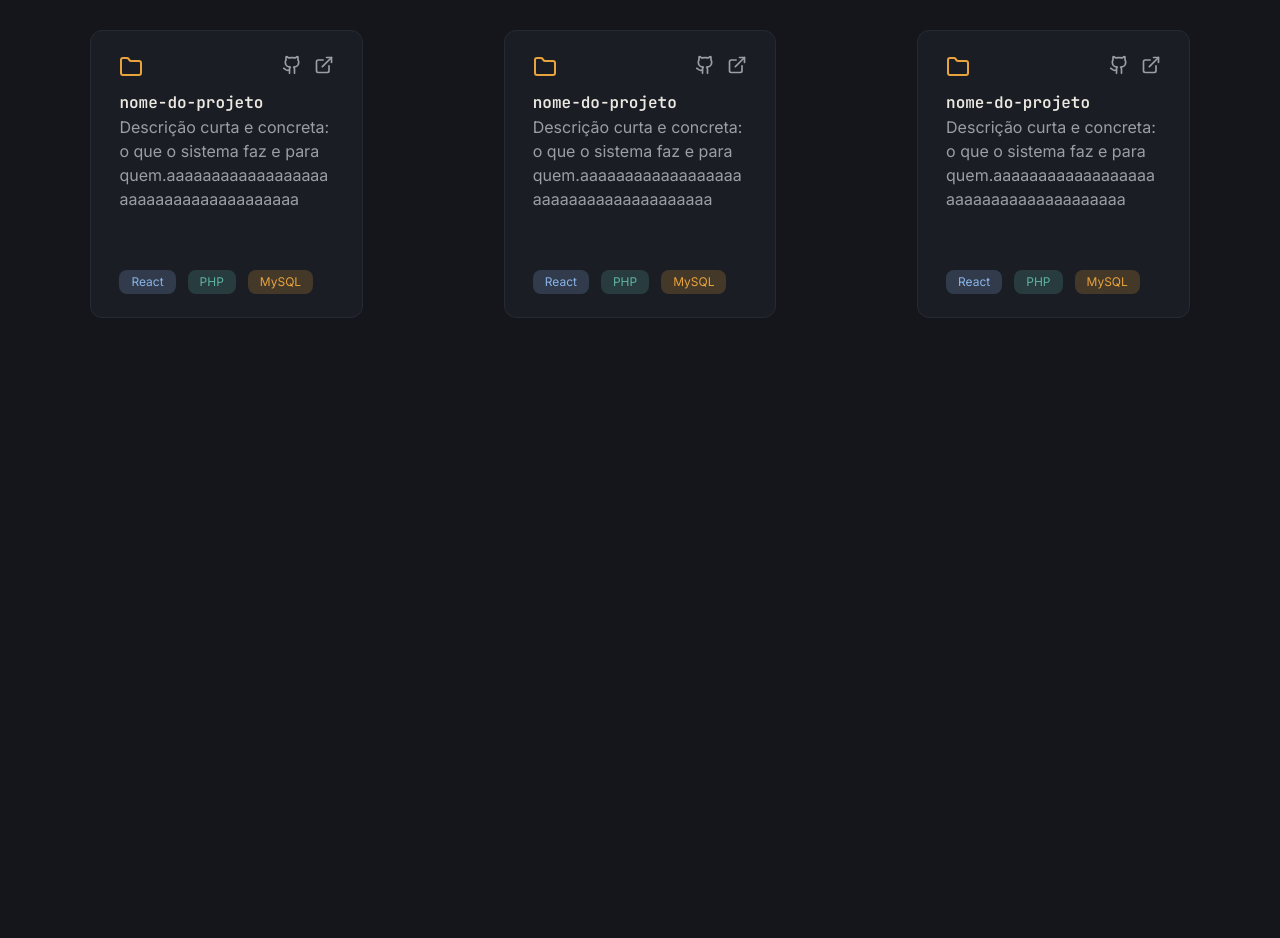
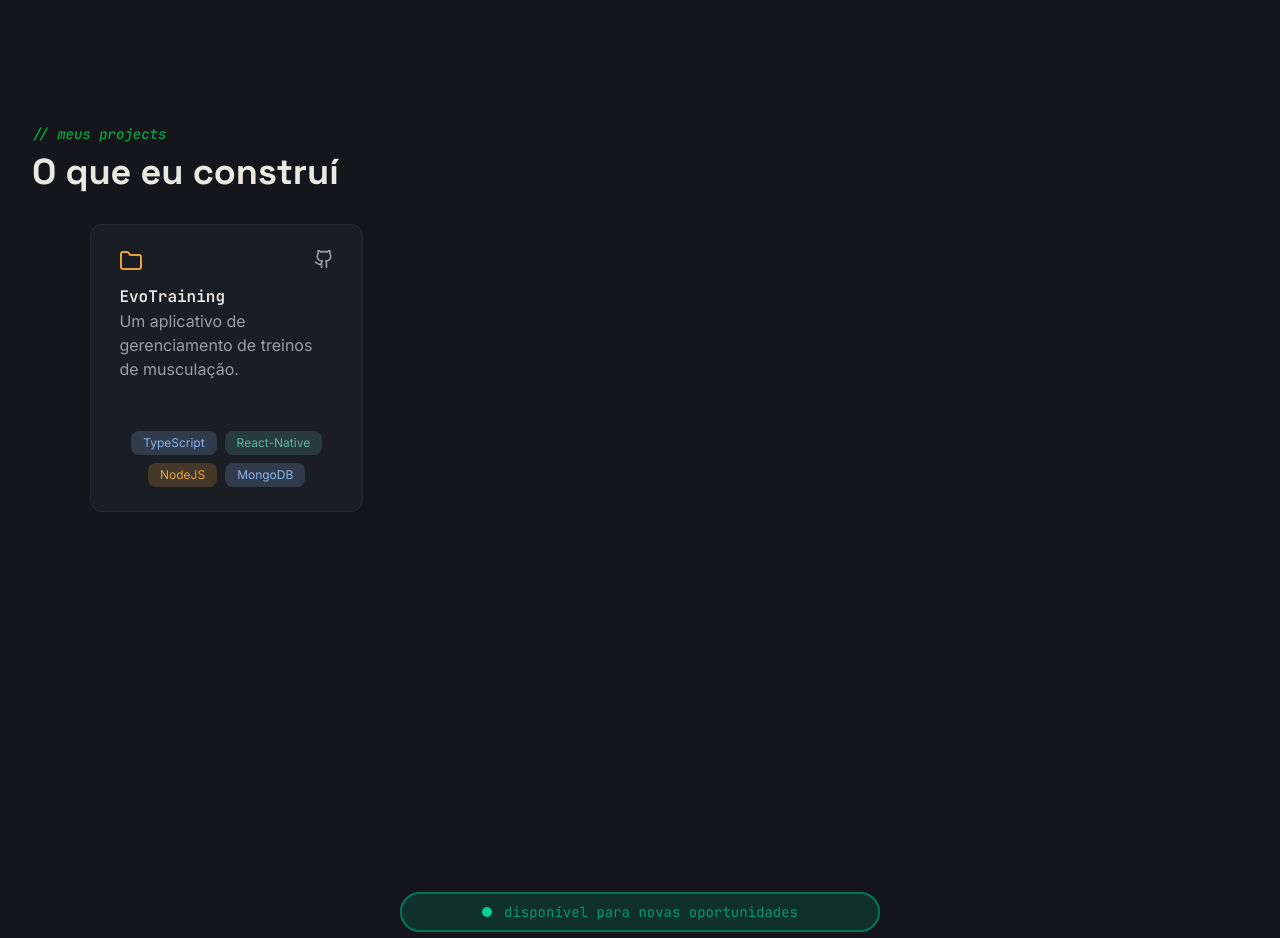
Before and after one commit to AbynerRocha/portfolio, a React (Vite) app: page / in a window 1280 px wide. Shown: the part 1714-2652 px from the top of the page. Built offline with nearby package versions, Linux system fonts and the light colour scheme.

Commit message:
Add: Project and Contact sections

```diff
--- a/index.html
+++ b/index.html
@@ -4,7 +4,7 @@
   <head>
     <meta charset="UTF-8" />
     <meta name="viewport" content="width=device-width, initial-scale=1.0" />
-    <title>new-portfolio</title>
+    <title>Abyner Rocha</title>
   </head>
   <body>
     <div id="app"></div>
--- a/locales/en.json
+++ b/locales/en.json
@@ -20,5 +20,20 @@
         "description": "I build fast, secure, and scalable APIs with Node.js and TypeScript. I’ve been programming since I was 12, and today I focus on developing robust backends, applying best practices in architecture, security, and performance to create simple, efficient, and maintainable solutions.",
         "photo-title": "photo.jpg",
         "photo-alt": "My photo"
+    },
+    "projects": {
+        "title": "What I built",
+        "comment": "my projects",
+        "evotraining": {
+            "description": "A bodybuilding training management app."
+        }
+    },
+    "contact": {
+        "title": "Let's talk",
+        "subtitle": "Open to junior back-end developer opportunities",
+        "badge": {
+            "mobile": "available",
+            "desktop": "available for new opportunities"
+        }
     }
 }
--- a/locales/pt-br.json
+++ b/locales/pt-br.json
@@ -20,5 +20,20 @@
         "description": "Construo APIs rápidas, seguras e escaláveis com Node.Js e TypeScript. Programo desde os 12 anos e hoje meu foco é desenvolver backends robustos, aplicando boas práticas de arquitetura, segurança e performance para criar soluções simples, eficientes e fáceis de manter.",
         "photo-title": "foto.jpg",
         "photo-alt": "Minha foto"
+    },
+    "projects": {
+        "title": "O que eu construí",
+        "comment": "meus projects",
+        "evotraining": {
+            "description": "Um aplicativo de gerenciamento de treinos de musculação."
+        }
+    },
+    "contact": {
+        "title": "Vamos conversar",
+        "subtitle": "Aberto a oportunidades de programador júnior back-end.",
+        "badge": {
+            "mobile": "disponível",
+            "desktop": "disponível para novas oportunidades"
+        }
     }
 }
--- a/src/components/Sections/AboutMe.tsx
+++ b/src/components/Sections/AboutMe.tsx
@@ -6,6 +6,7 @@ export function AboutMe() {
   const { t } = useTranslation()
 
   return (
+    <section id="about-me" className="flex w-full min-h-[calc(100vh-2rem)]" data-section>
       <div className="grid w-full grid-cols-1 gap-8 md:grid-cols-2 md:items-center md:gap-0">
         <section className="w-full wrap-break-word">
           {/* Desktop */}
@@ -93,5 +94,6 @@ export function AboutMe() {
           </CodeBlock>
         </aside>
       </div>
+    </section>
   )
 }
--- /dev/null
+++ b/src/components/Sections/Contact.tsx
@@ -0,0 +1,71 @@
+import { ArrowUpRight, Mail } from "lucide-react";
+import { useTranslation } from "react-i18next";
+import { FaLinkedinIn } from "react-icons/fa";
+import { LuGithub } from "react-icons/lu";
+
+export default function Contact() {
+  const { t } = useTranslation()
+
+  return (
+    <section id="contact" className="flex flex-col justify-center w-full min-h-[calc(100vh-2rem)] space-y-10" data-section>
+      <header className="w-full h-fit flex flex-col md:items-center justify-center">
+        <span className="flex items-center justify-center w-42 md:w-120 h-10 mb-6 md:mb-8 bg-emerald-600/20 border-2 border-emerald-700 rounded-full font-code">
+          <span className="flex flex-row items-center gap-3">
+            <div
+              className="rounded-full bg-emerald-400 size-2 md:size-2.5 animate-pulse"
+            />
+            <h4 className="text-emerald-600 text-sm md:hidden">{t('contact.badge.mobile')}</h4>
+            <h4 className="text-emerald-600 text-sm hidden md:block">{t('contact.badge.desktop')}</h4>
+          </span>
+        </span>
+
+        <h2 className="font-title text-4xl md:text-5xl font-bold">{t('contact.title')}</h2>
+        <h4 className="text-lg text-secondary mt-6 md:mt-8">{t('contact.subtitle')}</h4>
+      </header>
+      <div className="grid grid-cols-1 grid-rows-3 md:grid-cols-3 md:grid-rows-1 gap-6">
+        <a href="mailto:abynerr.rocha@gmail.com">
+          <div className="flex flex-row md:flex-col items-center md:justify-center gap-3 px-4 bg-card border-2 border-border rounded-xl h-32 md:h-62 w-full font-code">
+            <span className="flex items-center justify-center size-13 md:size-16 bg-accent/20 rounded-xl">
+              <Mail className="text-accent size-6" />
+            </span>
+            <div className="flex flex-col md:items-center gap-2">
+              <span className="text-sm text-secondary">email</span>
+              <span className="text-sm">abynerr.rocha@gmail.com</span>
+            </div>
+            <span className="flex flex-1 items-center justify-end text-secondary md:hidden">
+              <ArrowUpRight />
+            </span>
+          </div>
+        </a>
+        <a href="https://github.com/AbynerRocha" target="_blank" rel="noopener noreferrer">
+          <div className="flex flex-row md:flex-col items-center md:justify-center gap-3 px-4 bg-card border-2 border-border rounded-xl h-32 md:h-62 w-full font-code">
+            <span className="flex items-center justify-center size-13 md:size-16 bg-accent/20 rounded-xl">
+              <LuGithub className="text-accent size-6" />
+            </span>
+            <div className="flex flex-col md:items-center gap-2">
+              <span className="text-sm text-secondary">Github</span>
+              <span className="text-sm">AbynerRocha</span>
+            </div>
+            <span className="flex flex-1 items-center justify-end text-secondary md:hidden">
+              <ArrowUpRight />
+            </span>
+          </div>
+        </a>
+        <a href="https://linkedin.com/in/abynerrocha/" target="_blank" rel="noopener noreferrer">
+          <div className="flex flex-row md:flex-col items-center md:justify-center gap-3 px-4 bg-card border-2 border-border rounded-xl h-32 md:h-62 w-full font-code">
+            <span className="flex items-center justify-center size-13 md:size-16 bg-accent/20 rounded-xl">
+              <FaLinkedinIn size={22} className="text-accent" />
+            </span>
+            <div className="flex flex-col md:items-center gap-2">
+              <span className="text-sm text-secondary">LinkedIn</span>
+              <span className="text-sm">Abyner Rocha</span>
+            </div>
+            <span className="flex flex-1 items-center justify-end text-secondary md:hidden">
+              <ArrowUpRight />
+            </span>
+          </div>
+        </a>
+      </div>
+    </section>
+  )
+}
--- a/src/components/Sections/Projects.tsx
+++ b/src/components/Sections/Projects.tsx
@@ -1,73 +1,47 @@
+import { projects } from "#/utils/projects.ts";
 import { ExternalLink, Folder } from "lucide-react";
+import { useTranslation } from "react-i18next";
 import { LuGithub } from "react-icons/lu";
+import { twMerge } from "tailwind-merge";
 
 export default function Projects() {
-  return <div>
-    <header>
-      <h4 className="font-code font-medium italic text-green-600">// projetos</h4>
-      <h2 className="font-title text-text-primary font-bold text-4xl">O que eu construí</h2>
+  const { t } = useTranslation()
+
+  const colorsTechBadge = ["bg-accent-tertiary/20 text-accent-tertiary", "bg-accent-secondary/20 text-accent-secondary ", "bg-accent/20 text-accent"]
+  return <section id="projects" className="flex items-center w-full min-h-[calc(100vh-2rem)]" data-section>
+    <div>
+      <header className="space-y-2">
+        <h4 className="text-sm md:text-md font-code font-medium italic text-green-600">// {t("projects.comment")}</h4>
+        <h2 className="font-title text-text-primary font-bold text-4xl">{t("projects.title")}</h2>
       </header>
       <div className="mt-8 grid grid-cols-1 gap-6 md:grid-cols-2 xl:grid-cols-3 place-content-center place-items-center">
-      <div className="h-72 w-full md:w-[70%] rounded-xl border border-border bg-card px-7 py-6 space-y-3 overflow-hidden wrap-break-word">
+        {projects.map((project, idx) => {
+
+          return (
+            <div key={idx} className="flex min-h-72 w-full flex-col justify-between rounded-xl border border-border bg-card px-7 py-6 wrap-break-word md:w-[70%]">
               <header className="flex flex-row justify-between">
-          <span className="text-accent"><Folder/></span>
+                <span className="text-accent"><Folder /></span>
                 <span className="flex flex-row gap-3 text-secondary ">
-            <LuGithub className="size-6 md:size-5 hover:text-text-primary hover:cursor-pointer"/>
-            <ExternalLink className="size-6 md:size-5 hover:text-text-primary hover:cursor-pointer"/>
+                  <a href={project.github} target="_blank"><LuGithub className="size-6 md:size-5 hover:text-text-primary hover:cursor-pointer" /></a>
+                  {project.deploy && <a href={project.deploy}><ExternalLink className="size-6 md:size-5 hover:text-text-primary hover:cursor-pointer" /></a>}
                 </span>
               </header>
-        <div className="h-[70%] w-full">
-          <h6 className="font-code font-semibold">nome-do-projeto</h6>
+              <div className="mt-3 flex-1 w-full">
+                <h6 className="font-code font-semibold">{project.name}</h6>
                 <p className="text-secondary">
-            Descrição curta e concreta: o que o sistema faz e para quem.aaaaaaaaaaaaaaaaaaaaaaaaaaaaaaaaaaaaaa
+                  {t(project.description)}
                 </p>
               </div>
-        <footer className="text-xs flex items-center space-x-3">
-          <span className="bg-accent-tertiary/20 text-accent-tertiary py-1 px-3 rounded-lg">React</span>
-          <span className="bg-accent-secondary/20 text-accent-secondary py-1 px-3 rounded-lg">PHP</span>
-          <span className="bg-accent/20 py-1 px-3 text-accent rounded-lg">MySQL</span>
+              <footer className="mt-auto flex flex-wrap items-center justify-center gap-2 pt-3 text-xs">
+                {project.techs.map((tech, idx) => {
+                  const random = Math.floor(Math.random() * colorsTechBadge.length)
+                  return <span key={idx} className={twMerge("py-1 px-3 rounded-lg", colorsTechBadge[random])}>{tech}</span>
+                })}
               </footer>
             </div>
-      <div className="h-72 w-full md:w-[70%] rounded-xl border border-border bg-card px-7 py-6 space-y-3 overflow-hidden wrap-break-word">
-        <header className="flex flex-row justify-between">
-          <span className="text-accent"><Folder/></span>
-          <span className="flex flex-row gap-3 text-secondary ">
-            <LuGithub className="size-6 md:size-5 hover:text-text-primary hover:cursor-pointer"/>
-            <ExternalLink className="size-6 md:size-5 hover:text-text-primary hover:cursor-pointer"/>
-          </span>
-        </header>
-        <div className="h-[70%] w-full">
-          <h6 className="font-code font-semibold">nome-do-projeto</h6>
-          <p className="text-secondary">
-            Descrição curta e concreta: o que o sistema faz e para quem.aaaaaaaaaaaaaaaaaaaaaaaaaaaaaaaaaaaaaa
-          </p>
-        </div>
-        <footer className="text-xs flex items-center space-x-3">
-          <span className="bg-accent-tertiary/20 text-accent-tertiary py-1 px-3 rounded-lg">React</span>
-          <span className="bg-accent-secondary/20 text-accent-secondary py-1 px-3 rounded-lg">PHP</span>
-          <span className="bg-accent/20 py-1 px-3 text-accent rounded-lg">MySQL</span>
-        </footer>
-      </div>
-      <div className="h-72 w-full md:w-[70%] rounded-xl border border-border bg-card px-7 py-6 space-y-3 overflow-hidden wrap-break-word">
-        <header className="flex flex-row justify-between">
-          <span className="text-accent"><Folder/></span>
-          <span className="flex flex-row gap-3 text-secondary ">
-            <LuGithub className="size-6 md:size-5 hover:text-text-primary hover:cursor-pointer"/>
-            <ExternalLink className="size-6 md:size-5 hover:text-text-primary hover:cursor-pointer"/>
-          </span>
-        </header>
-        <div className="h-[70%] w-full">
-          <h6 className="font-code font-semibold">nome-do-projeto</h6>
-          <p className="text-secondary">
-            Descrição curta e concreta: o que o sistema faz e para quem.aaaaaaaaaaaaaaaaaaaaaaaaaaaaaaaaaaaaaa
-          </p>
-        </div>
-        <footer className="text-xs flex items-center space-x-3">
-          <span className="bg-accent-tertiary/20 text-accent-tertiary py-1 px-3 rounded-lg">React</span>
-          <span className="bg-accent-secondary/20 text-accent-secondary py-1 px-3 rounded-lg">PHP</span>
-          <span className="bg-accent/20 py-1 px-3 text-accent rounded-lg">MySQL</span>
-        </footer>
+          )
+        })}
       </div>
     </div>
-  </div>
+  </section>
 }
--- a/src/routes/index.tsx
+++ b/src/routes/index.tsx
@@ -3,13 +3,14 @@ import CodeBlock, { Keyword, Property, Punctuation, StringVal } from '../compone
 import { useTranslation } from 'react-i18next';
 import { AboutMe } from '#/components/Sections/AboutMe.tsx';
 import Projects from '#/components/Sections/Projects.tsx';
+import Contact from '#/components/Sections/Contact.tsx';
 
 export const Route = createFileRoute('/')({ component: Home })
 
 const stacks = ["NodeJS", "TypeScript", "PHP", "MySQL"]
 
 function Home() {
-  const { t, i18n } = useTranslation()
+  const { t } = useTranslation()
 
   return (
     <main className="flex flex-col min-h-screen items-center p-4 sm:p-8 space-y-10">
@@ -56,21 +57,14 @@ function Home() {
           <p className="text-secondary text-center md:text-center text-sm md:text-lg">{t('hero.subtitle')}</p>
 
           <div className="font-code space-y-2 md:space-x-4 flex flex-col items-center justify-center">
-            <button className="bg-accent rounded-lg h-12 w-64 font-medium text-tertiary cursor-pointer transition-all duration-150 hover:bg-accent/80 active:bg-accent">{t("hero.buttons.work-together")}</button>
-            <button className="bg-none border border-border rounded-lg h-12 w-48 text-secondary cursor-pointer transition-all duration-150 active:bg-primary hover:bg-card">{t("hero.buttons.view-projects")}</button>
+            <a href="#contact" className="flex items-center justify-center bg-accent rounded-lg h-12 w-64 font-medium text-tertiary cursor-pointer transition-all duration-150 hover:bg-accent/80 active:bg-accent">{t("hero.buttons.work-together")}</a>
+            <a href="#projects" className="flex items-center justify-center bg-none border border-border rounded-lg h-12 w-48 text-secondary cursor-pointer transition-all duration-150 active:bg-primary hover:bg-card">{t("hero.buttons.view-projects")}</a>
           </div>
         </section>
       </section>
-
-      <section id="about-me" className="flex w-full min-h-[calc(100vh-2rem)]" data-section>
-        <AboutMe />
-      </section>
-      <section id="projects" className="flex w-full min-h-[calc(100vh-2rem)]" data-section>
-        <Projects />
-      </section>
-      <section id="contact" className="flex w-full min-h-[calc(100vh-2rem)]" data-section>
-
-      </section>
+      <AboutMe />
+      <Projects />
+      <Contact />
     </main>
   )
 }
--- /dev/null
+++ b/src/utils/projects.ts
@@ -0,0 +1,18 @@
+import { t } from 'i18next'
+
+type Project = {
+    name: string,
+    description: string
+    techs: string[]
+    github: string
+    deploy?: string
+}
+
+export const projects: Project[] = [
+    {
+        name: "EvoTraining",
+        description: "projects.evotraining.description",
+        techs: ["TypeScript", "React-Native","NodeJS", "MongoDB"],
+        github: "https://github.com/AbynerRocha/evotraining",
+    },
+]
```
Also changed, not shown: src/components/Navbar/index.tsx (+16 -17 lines). Lines whose indentation alone changed are shown as unchanged.
